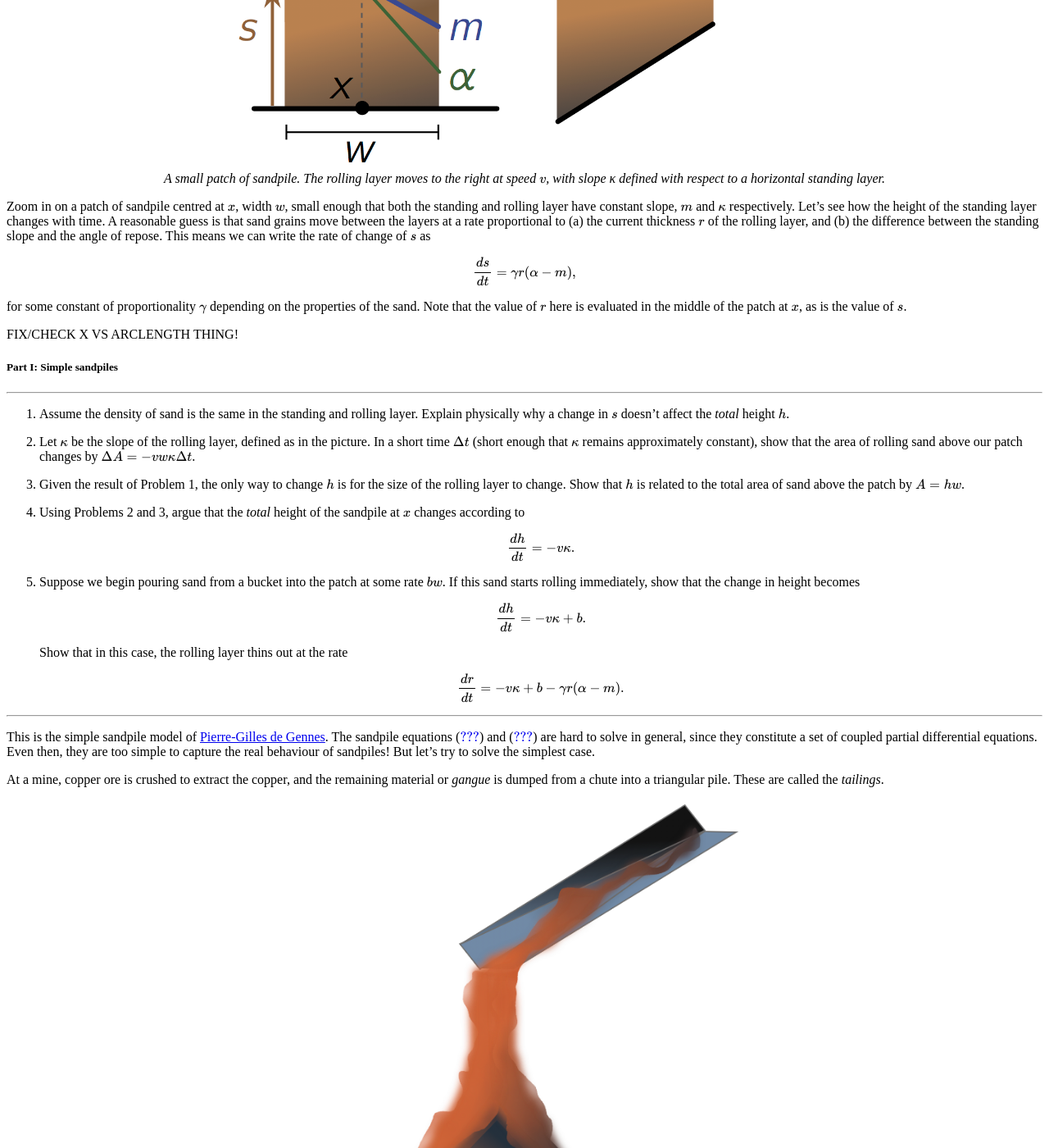
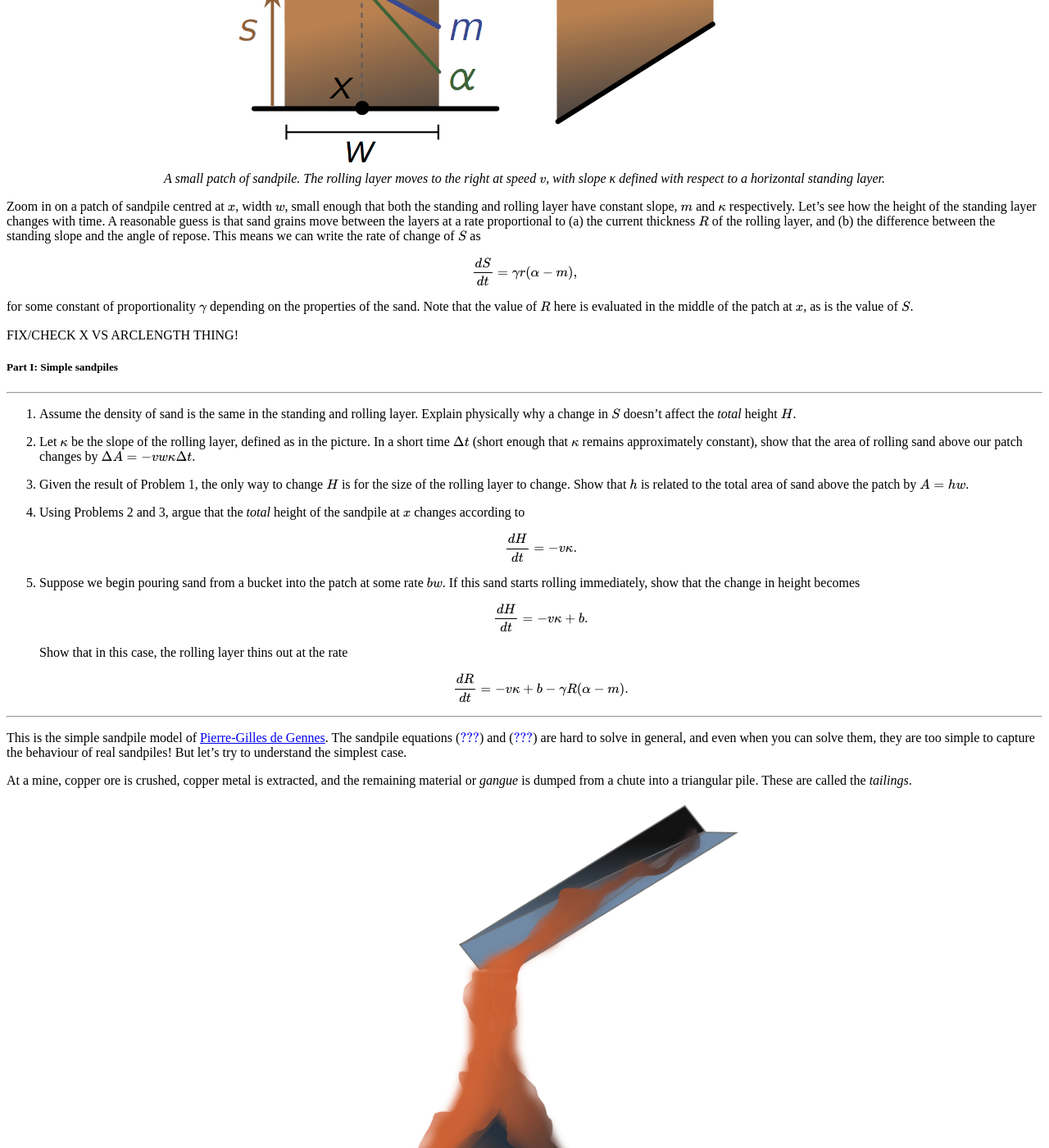
Before and after one commit to hapax/hapax.github.io, a Jekyll site: the page built from assets/teaching.md, in a window 1280 px wide and 1400 px high, scrolled down 21222 px. Shown: the whole window at 82% size. Built offline with Jekyll 4.4.1, drawn with Linux system fonts in a browser that asks for light colours; our own code applies the rules of GitHub Pages for plain Markdown files; formulas are drawn with MathJax 3; a script that is not in the unit is left out; some of the changed text lies outside the part shown.

Commit message:
Update teaching.md

```diff
--- a/assets/teaching.md
+++ b/assets/teaching.md
@@ -1106,12 +1106,12 @@ layer* of loose grains running down the slope.
 	</figure>
 
 We work with sandpiles in the plane, rather than in three
-dimensions. The height of the standing layer is denoted $s$, and the additional
-thickness of the rolling layer is $r$.
+dimensions. The height of the standing layer is denoted $S$, and the additional
+thickness of the rolling layer is $R$.
 The total height of the sandpile is then
 
 $$
-h = s + r.
+H = S + R.
 $$
 
 The *angle of repose* $\alpha$ is the maximum slope of a stable
@@ -1135,20 +1135,20 @@ that both the standing and rolling layer have constant slope, $m$ and
 $\kappa$ respectively.
 Let's see how the height of the standing layer changes with time. A
 reasonable guess is that sand grains move between the layers at a rate
-proportional to (a) the current thickness $r$ of the rolling layer,
+proportional to (a) the current thickness $R$ of the rolling layer,
 and (b) the difference between the standing slope and the angle of
 repose.
-This means we can write the rate of change of $s$ as
+This means we can write the rate of change of $S$ as
 
 $$
 \begin{equation}
-\frac{ds}{dt} = \gamma r(\alpha - m), \label{ds/dt}
+\frac{dS}{dt} = \gamma r(\alpha - m), \label{ds/dt}
 \end{equation}
 $$
 
  for some constant of proportionality $\gamma$ depending on the properties of the sand.
-Note that the value of $r$ here is evaluated in the middle
-of the patch at $x$, as is the value of $s$.
+Note that the value of $R$ here is evaluated in the middle
+of the patch at $x$, as is the value of $S$.
 
 FIX/CHECK X VS ARCLENGTH THING!
 
@@ -1157,7 +1157,7 @@ FIX/CHECK X VS ARCLENGTH THING!
 ---
 
 1. Assume the density of sand is the same in the standing and rolling layer.
-   Explain physically why a change in $s$ doesn't affect the *total* height $h$.
+   Explain physically why a change in $S$ doesn't affect the *total* height $H$.
 
 2. Let $\kappa$ be the slope of the rolling layer, defined as in the
 	picture.
@@ -1165,7 +1165,7 @@ FIX/CHECK X VS ARCLENGTH THING!
 	approximately constant), show that the area of rolling
     sand above our patch changes by $\Delta A = -vw\kappa\Delta t$.
 
-3. Given the result of Problem 1, the only way to change $h$ is for
+3. Given the result of Problem 1, the only way to change $H$ is for
     the size of the rolling layer to change.
 	Show that $h$ is related to the total area of sand above the patch
     by $A = hw$.
@@ -1173,7 +1173,7 @@ FIX/CHECK X VS ARCLENGTH THING!
 4. Using Problems 2 and 3, argue that the *total* height of the sandpile at $x$ changes according to
 
    $$
-   \frac{dh}{dt} = -v\kappa.
+   \frac{dH}{dt} = -v\kappa.
    $$
 
 5. Suppose we begin pouring sand from a bucket into the patch
@@ -1182,27 +1182,26 @@ FIX/CHECK X VS ARCLENGTH THING!
 
    $$
    \begin{equation}
-   \frac{dh}{dt} = -v\kappa + b. \label{dh/dt}
+   \frac{dH}{dt} = -v\kappa + b. \label{dh/dt}
    \end{equation}
    $$
 
    Show that in this case, the rolling layer thins out at the rate
 
 	$$
-	\frac{dr}{dt} = -v\kappa + b-\gamma r(\alpha - m).
+	\frac{dR}{dt} = -v\kappa + b-\gamma R(\alpha - m).
 	$$
 
 ---
 
 This is the simple sandpile model of
 [Pierre-Gilles de Gennes](https://en.wikipedia.org/wiki/Pierre-Gilles_de_Gennes).
-The sandpile equations (\ref{ds/dt}) and (\ref{dh/dt}) are hard to solve in
-general, since they constitute a set of coupled partial differential equations.
-Even then, they are too simple to capture the real behaviour of
-sandpiles!
-But let's try to solve the simplest case.
-
-At a mine, copper ore is crushed to extract the copper, and the remaining
+The sandpile equations (\ref{ds/dt}) and (\ref{dh/dt}) are hard to
+solve in general, and even when you can solve them, they are too
+simple to capture the behaviour of real sandpiles!
+But let's try to understand the simplest case.
+
+At a mine, copper ore is crushed, copper metal is extracted, and the remaining
 material or *gangue* is dumped from a chute into a triangular pile.
 These are called the *tailings*.
 
@@ -1242,20 +1241,20 @@ This limits the size of the standing pile.
     equations imply
 
 	$$
-    r(x, t) = r(x - vt).
+    R(x, t) = R(x - vt).
     $$
 
 	In other words, the height of the rolling layer is not a function
     of position and time independently, but only the combination
     $x+vt$.
 
-	*Hint*. The slope $\kappa = dr/dx$.
+	*Hint*. The slope $\kappa = dR/dx$.
 
 3. Consider a point on the rolling layer with *fixed* $x - vt$.
    Prove that this moves to the right with speed $v$ as time evolves.
    This is just what we expect for the rolling layer!
 
-4. The chute dumps a small column of gangue, height $c(t)$, onto the
+4. The chute dumps a small column of gangue, height $C(t)$, onto the
    top of the pile at each moment of time.
 	Note that, unlike the formation of the stable pile in Problem 1,
    this height now depends on time!
@@ -1263,22 +1262,37 @@ This limits the size of the standing pile.
     the triangle, the initial height of the rolling layer will be
 
    $$
-   r(0, t) = \frac{1}{2}c(t).
+   R(0, t) = \frac{1}{2}C(t).
    $$
 
 	Show using the preceding problems that the height of the tailings pile,
 	as a function of both time $t$ and position $x$, is given by
 
    $$
-   h(x, t) = \tan\alpha\left(\frac{1}{2}B - |x|\right) +
-   \frac{1}{2}c(t-|x|/v).
+   H(x, t) = \tan\alpha\left(\frac{1}{2}B - |x|\right) +
+   \frac{1}{2}C(t-|x|/v).
 	$$
 
-5. (Extension) Redo Problem 1 for a genuine *conical* sandpile on a
-   circular base of diameter $B$.
-   Determine how the
+5. (Extension) Modify the results of this equation for a *conical*
+    sandpile on a circular base of diameter $B$.
+	Assuming the rolling layer has circular symmetry, argue that
+
+   $$
+   H(r, t) = \tan\alpha\left(\frac{1}{2}B - r\right) +
+   \frac{1}{2\pi r}C(t-r/v).
+	$$
 
 ---
+
+According to
+[Steven Krantz](http://math.bu.edu/people/changer/teasem/w04.pdf),
+there is a famous MIT exam which simply reads:
+
+<span style="padding-left: 20px; display:block">
+You have a pile of warm metal shavings in the shape of a cone. Discuss.
+</span>
+
+This
 
 ## 4. Research <a id="sec-4" name="sec-4"></a>
 
```
